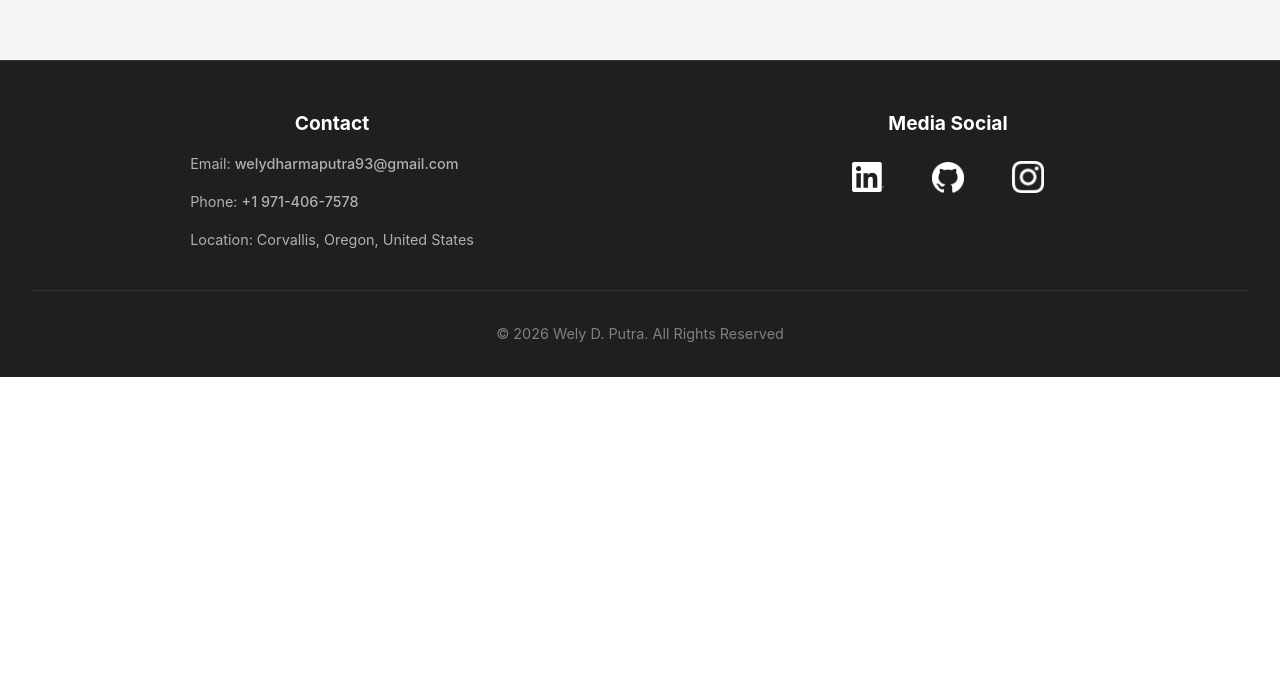
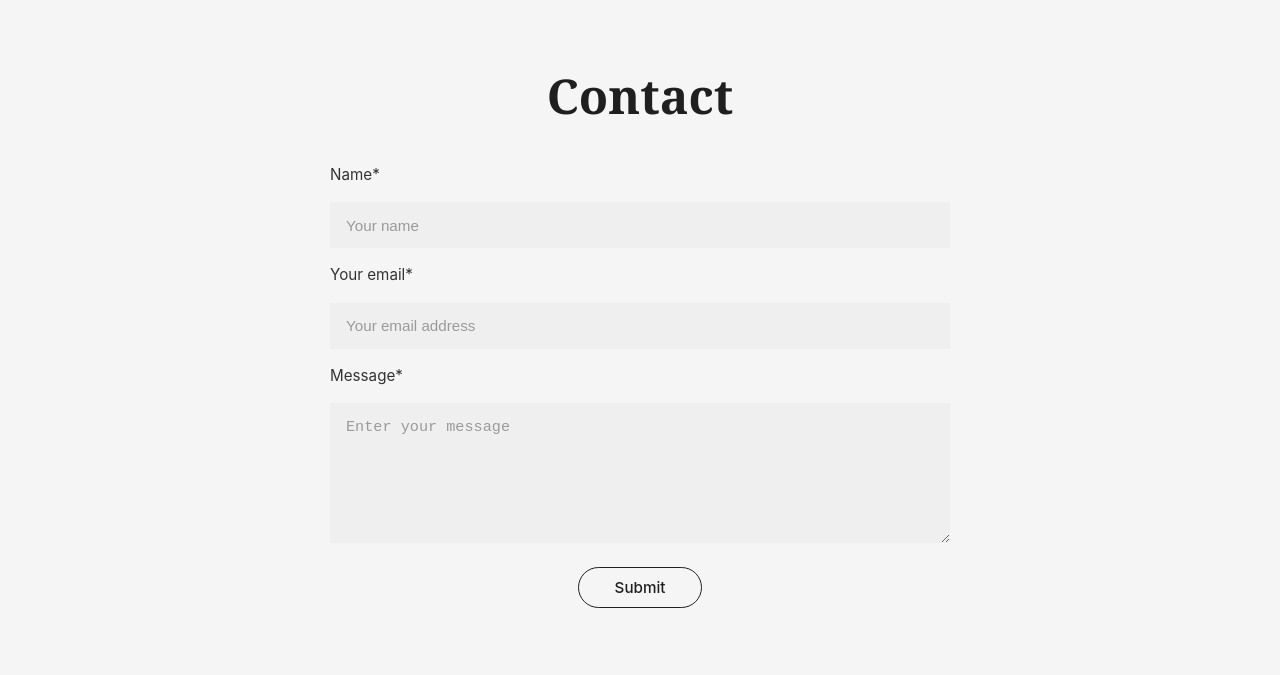
Before and after one commit to welydharmaputra/Portfolio-Website, a React (Vite) app in the folder vite-portfolio/: page /project/1 in a window 1280 px wide. Shown: the part 1045-1720 px from the top of the page. Before the commit the page ends 1422 px from the top, so only its background shows below. Built offline with nearby package versions, Linux system fonts and the light colour scheme.

Commit message:
added contact section, skills section, and fix the alignment at all projects page.

```diff
--- a/vite-portfolio/src/App.jsx
+++ b/vite-portfolio/src/App.jsx
@@ -5,6 +5,7 @@ import Navbar from "./components/Navbar";
 import Header from "./components/Header";
 import Footer from "./components/Footer";
 import FloatingMenu from "./components/Bubblejob";
+import ContactSection from "./components/ContactSection";
 import Portfolio from "./Pages/Portfolio";
 import Project from "./Pages/Project";
 import Projectlist from "./Pages/Projectlist";
@@ -21,6 +22,7 @@ function App() {
         <Route path="/projects" element={<Projectlist />} />
         <Route path="/project/:id" element={<Project />} />
       </Routes>
+      <ContactSection />
       <Footer />
     </Router>
   );
--- a/vite-portfolio/src/Pages/Portfolio.css
+++ b/vite-portfolio/src/Pages/Portfolio.css
@@ -334,6 +334,26 @@
   animation: bounce 2s infinite;
 }
 
+/* Biography Section */
+.biography-section {
+  max-width: 900px;
+  margin: 4rem auto 6rem;
+  padding: 0 2rem;
+  text-align: center;
+}
+
+.biography-title {
+  font-size: 2rem;
+  margin-bottom: 1rem;
+  color: #333;
+}
+
+.biography-text {
+  font-size: 1.05rem;
+  color: #666;
+  line-height: 1.7;
+}
+
 @keyframes bounce {
   0%,
   100% {
--- a/vite-portfolio/src/Pages/Portfolio.jsx
+++ b/vite-portfolio/src/Pages/Portfolio.jsx
@@ -64,6 +64,12 @@ function Portfolio() {
           </button>
         </div>
       </section>
+
+      {/* Biography Section */}
+      <section className="biography-section" id="about">
+        <h2 className="biography-title">My Biography</h2>
+        <p className="biography-text">{about.bio}</p>
+      </section>
     </div>
   );
 }
--- a/vite-portfolio/src/Pages/Projectlist.css
+++ b/vite-portfolio/src/Pages/Projectlist.css
@@ -30,18 +30,18 @@
 }
 
 .projectlist-search {
-  width: 100%;
+  flex: 1 1 360px;
   max-width: 520px;
-  margin-bottom: 1.5rem;
+  margin-bottom: 0;
+  align-items: center;
 }
 
 .projectlist-filters {
   width: 100%;
-  max-width: 720px;
   display: flex;
   gap: 1rem;
   align-items: flex-end;
-  justify-content: center;
+  /* justify-content: space-between; */
   flex-wrap: wrap;
   margin-bottom: 1.5rem;
 }
@@ -51,6 +51,7 @@
   flex-direction: column;
   gap: 0.35rem;
   min-width: 200px;
+  flex: 0 0 220px;
 }
 
 .projectlist-filter label {
@@ -295,6 +296,21 @@
 
   .projectlist-filters {
     max-width: 100%;
+    flex-direction: row;
+    flex-wrap: nowrap;
+    align-items: flex-end;
+    gap: 0.75rem;
+  }
+
+  .projectlist-search {
+    max-width: none;
+    flex: 1 1 0;
+    min-width: 0;
+  }
+
+  .projectlist-filter {
+    flex: 1 1 0;
+    min-width: 0;
   }
 }
 
--- a/vite-portfolio/src/Pages/Projectlist.jsx
+++ b/vite-portfolio/src/Pages/Projectlist.jsx
@@ -45,6 +45,11 @@ function Projectlist() {
       <section className="projectlist-hero">
         <h1>All Projects</h1>
         <p>Explore my complete portfolio of design and development work</p>
+
+      </section>
+
+      {/* Projects Grid Section */}
+      <section className="projectlist-section">
         <div className="projectlist-filters">
           <div className="projectlist-search">
             <input
@@ -70,13 +75,6 @@ function Projectlist() {
             </select>
           </div>
         </div>
-        <Link to="/" className="back-button">
-          ← Back to Home
-        </Link>
-      </section>
-
-      {/* Projects Grid Section */}
-      <section className="projectlist-section">
         <div className="projectlist-grid">
           {filteredProjects.length === 0 ? (
             <div className="projectlist-empty">
--- a/vite-portfolio/src/components/Bubblejob.css
+++ b/vite-portfolio/src/components/Bubblejob.css
@@ -7,11 +7,13 @@
 }
 
 .fab-main {
+  position: relative;
   width: 60px;
   height: 60px;
   border-radius: 50%;
   background: linear-gradient(135deg, #61dafb, #00bcd4);
   border: none;
+  padding: 0;
   cursor: pointer;
   display: flex;
   align-items: center;
@@ -31,17 +33,22 @@
 }
 
 .fab-icon {
+  align-items: center;
+  justify-content: center;
+  line-height: 0;
+  pointer-events: none;
+  transform-origin: center;
+  position: absolute;
+  inset: 0;
   font-size: 2rem;
   color: #fff;
   font-weight: bold;
   transition: transform 0.3s ease;
   display: flex;
-  align-items: center;
-  justify-content: center;
 }
 
 .fab-icon.open {
-  transform: rotate(45deg);
+  transform: rotate(225deg);
 }
 
 .fab-menu {
@@ -66,7 +73,7 @@
 .fab-item {
   display: flex;
   align-items: center;
-  justify-content: flex-end;
+  justify-content: center;
   gap: 1rem;
   padding: 0.75rem 1.25rem;
   background-color: #2a2a2a;
--- a/vite-portfolio/src/components/Bubblejob.jsx
+++ b/vite-portfolio/src/components/Bubblejob.jsx
@@ -1,4 +1,4 @@
-import { useState } from "react";
+import { useState, useEffect } from "react";
 import { Link, useLocation } from "react-router-dom";
 import "./Bubblejob.css";
 
@@ -44,6 +44,7 @@ export default function FloatingMenu() {
       footer.scrollIntoView({ behavior: "smooth" });
     }
   };
+
 
   return (
     <div className="floating-menu">
@@ -91,6 +92,10 @@ export default function FloatingMenu() {
         >
           <span className="fab-label">Contact</span>
         </a>
+
+        <Link to="/projects" className="fab-item" onClick={closeMenu} title="All Projects">
+          <span className="fab-label">All Projects</span>
+        </Link>
       </div>
     </div>
   );
--- /dev/null
+++ b/vite-portfolio/src/components/ContactSection.css
@@ -0,0 +1,79 @@
+.contact-section {
+  background-color: #f5f5f5;
+  padding: 4rem 2rem;
+}
+
+.contact-container {
+  max-width: 620px;
+  margin: 0 auto;
+}
+
+.contact-title {
+  font-size: 3rem;
+  font-family: "Georgia", "Times New Roman", serif;
+  margin-bottom: 2rem;
+  color: #1f1f1f;
+}
+
+.contact-form {
+  display: flex;
+  flex-direction: column;
+  gap: 1rem;
+}
+
+.contact-label {
+  display: flex;
+  align-items: flex-start;
+  font-size: 0.95rem;
+  color: #333;
+}
+
+.contact-input,
+.contact-textarea {
+  width: 100%;
+  padding: 0.9rem 1rem;
+  border: none;
+  background-color: #efefef;
+  font-size: 0.95rem;
+  color: #333;
+}
+
+.contact-input::placeholder,
+.contact-textarea::placeholder {
+  color: #9a9a9a;
+}
+
+.contact-textarea {
+  resize: vertical;
+  min-height: 140px;
+}
+
+.contact-submit {
+  align-self: center;
+  margin-top: 0.5rem;
+  padding: 0.6rem 2.2rem;
+  border-radius: 999px;
+  border: 1px solid #1f1f1f;
+  background: transparent;
+  color: #1f1f1f;
+  font-size: 0.95rem;
+  cursor: pointer;
+  transition:
+    background-color 0.2s ease,
+    color 0.2s ease;
+}
+
+.contact-submit:hover {
+  background-color: #1f1f1f;
+  color: #fff;
+}
+
+@media (max-width: 600px) {
+  .contact-section {
+    padding: 3rem 1.5rem;
+  }
+
+  .contact-title {
+    font-size: 2.4rem;
+  }
+}
--- /dev/null
+++ b/vite-portfolio/src/components/ContactSection.jsx
@@ -0,0 +1,52 @@
+import "./ContactSection.css";
+
+export default function ContactSection() {
+  return (
+    <section className="contact-section" id="contact">
+      <div className="contact-container">
+        <h2 className="contact-title">Contact</h2>
+        <form className="contact-form">
+          <label className="contact-label" htmlFor="contact-name">
+            Name*
+          </label>
+          <input
+            id="contact-name"
+            className="contact-input"
+            type="text"
+            name="name"
+            placeholder="Your name"
+            required
+          />
+
+          <label className="contact-label" htmlFor="contact-email">
+            Your email*
+          </label>
+          <input
+            id="contact-email"
+            className="contact-input"
+            type="email"
+            name="email"
+            placeholder="Your email address"
+            required
+          />
+
+          <label className="contact-label" htmlFor="contact-message">
+            Message*
+          </label>
+          <textarea
+            id="contact-message"
+            className="contact-textarea"
+            name="message"
+            placeholder="Enter your message"
+            rows={5}
+            required
+          />
+
+          <button className="contact-submit" type="submit">
+            Submit
+          </button>
+        </form>
+      </div>
+    </section>
+  );
+}
--- a/vite-portfolio/src/components/Navbar.jsx
+++ b/vite-portfolio/src/components/Navbar.jsx
@@ -10,22 +10,6 @@ export default function Navbar() {
 
   const toggleMenu = () => {
     setIsOpen(!isOpen);
-  };
-
-  const handleProjectsClick = (e) => {
-    e.preventDefault();
-    setIsOpen(false);
-
-    if (location.pathname === "/") {
-      // Already on home, scroll to projects section
-      const projectsSection = document.getElementById("projects");
-      if (projectsSection) {
-        projectsSection.scrollIntoView({ behavior: "smooth" });
-      }
-    } else {
-      // Navigate to home, then scroll to projects
-      window.location.href = "/#projects";
-    }
   };
 
   useEffect(() => {
@@ -61,7 +45,7 @@ export default function Navbar() {
           <a href="#about" onClick={() => setIsOpen(false)}>
             About
           </a>
-          <a href="#projects" onClick={handleProjectsClick}>
+          <a href="#projects" onClick={() => setIsOpen(false)}>
             Projects
           </a>
           <a href="#skills" onClick={() => setIsOpen(false)}>
@@ -70,6 +54,9 @@ export default function Navbar() {
           <a href="#contact" onClick={() => setIsOpen(false)}>
             Contact
           </a>
+          <Link to="/projects" onClick={() => setIsOpen(false)}>
+            All Projects
+          </Link>
         </div>
 
         <div className="hamburger" onClick={toggleMenu}>
--- a/vite-portfolio/src/components/Skills.css
+++ b/vite-portfolio/src/components/Skills.css
@@ -12,6 +12,36 @@
   margin-bottom: 4rem;
   color: #333;
   letter-spacing: 0.5px;
+}
+
+.skills-service-list {
+  display: flex;
+  flex-direction: column;
+  gap: 2.25rem;
+  max-width: 1100px;
+  margin: 0 auto 4rem;
+}
+
+.skills-service-row {
+  display: grid;
+  grid-template-columns: minmax(0, 1.2fr) minmax(0, 1fr);
+  gap: 2.5rem;
+  align-items: start;
+  text-align: left;
+}
+
+.skills-service-title {
+  font-size: 2.2rem;
+  font-weight: 500;
+  color: #f0c27b;
+  margin: 0;
+}
+
+.skills-service-text {
+  font-size: 0.95rem;
+  color: #666;
+  line-height: 1.7;
+  margin: 0.35rem 0 0;
 }
 
 .skills-bubbles-container {
@@ -63,6 +93,15 @@
     margin-bottom: 3rem;
   }
 
+  .skills-service-row {
+    grid-template-columns: 1fr;
+    gap: 0.75rem;
+  }
+
+  .skills-service-title {
+    font-size: 1.6rem;
+  }
+
   .skills-bubbles-container {
     gap: 1rem;
   }
@@ -84,6 +123,14 @@
     margin-bottom: 2rem;
   }
 
+  .skills-service-list {
+    margin-bottom: 2.5rem;
+  }
+
+  .skills-service-title {
+    font-size: 1.35rem;
+  }
+
   .skills-bubbles-container {
     gap: 0.75rem;
   }
```
Also changed, not shown: vite-portfolio/src/components/Skills.jsx (+40 -0 lines).
